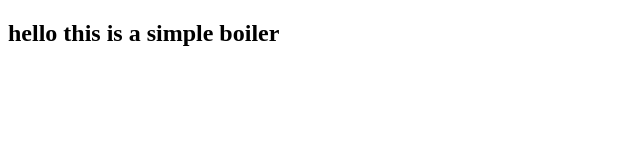
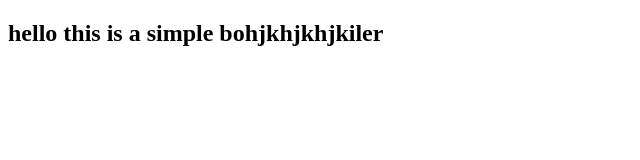
Before and after one commit to Abubakker-Siddik/test-repo, a plain HTML site: page index.html in a window 1280 px wide. Shown: the whole page, without its empty margins (0-640 px from the left). Drawn offline with Linux system fonts and the light colour scheme.

Commit message:
Update index.html

```diff
--- a/index.html
+++ b/index.html
@@ -6,6 +6,6 @@
     <title>Document</title>
 </head>
 <body>
-    <h2>hello this is a simple boiler</h2>
+    <h2>hello this is a simple bohjkhjkhjkiler</h2>
 </body>
 </html>
```
